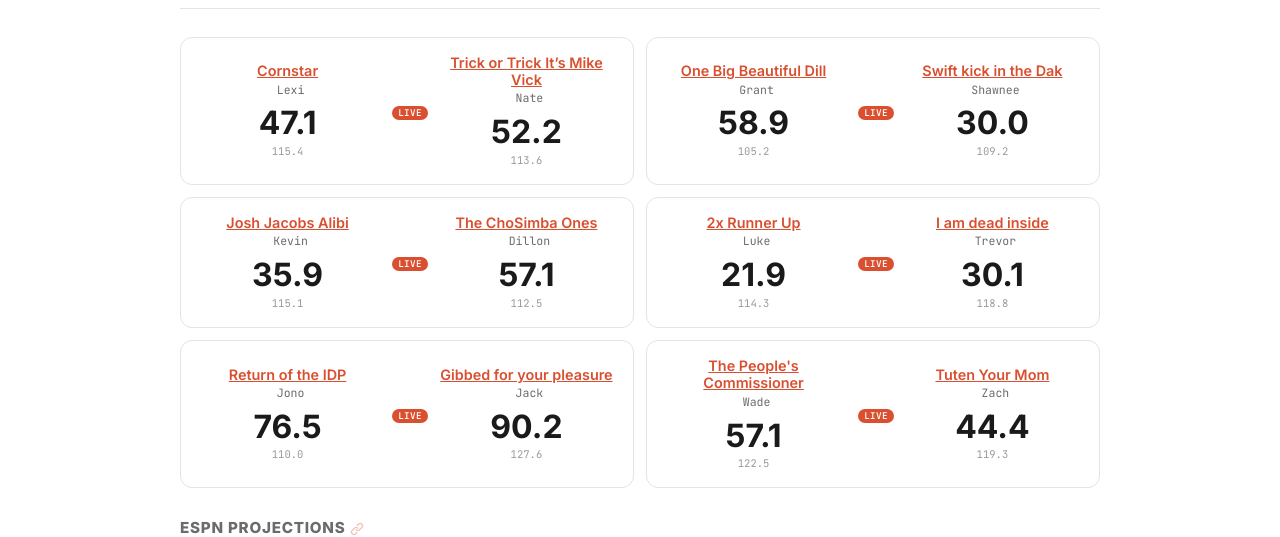
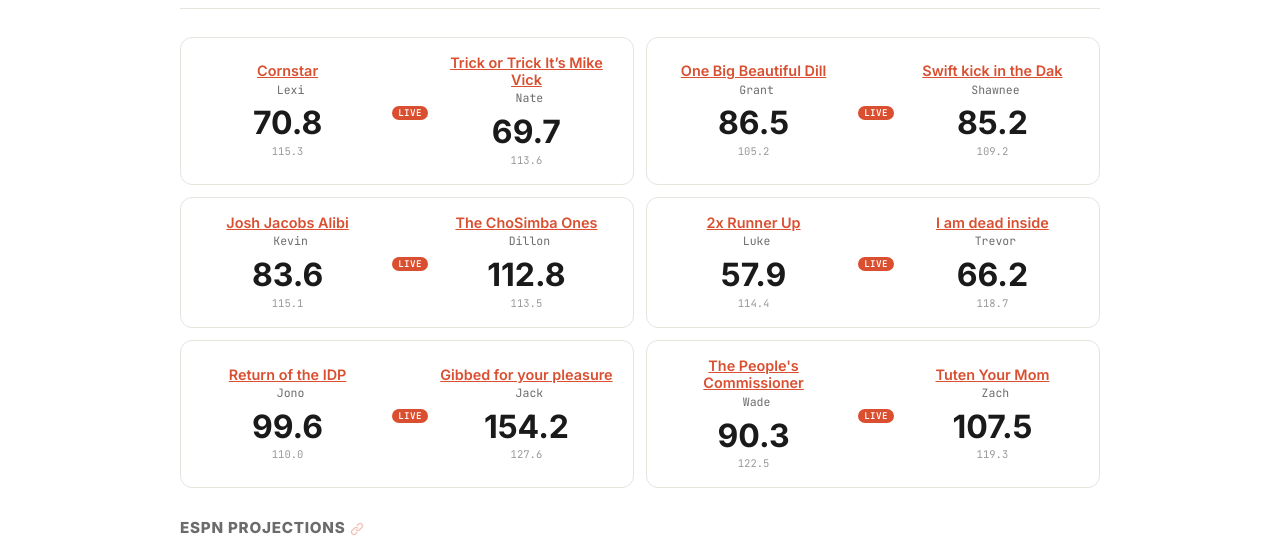
Before and after one commit to dillondrenzek/no-love-in-the-league, a Jekyll site: the page built from docs/seasons/2026/week-1.md, in a window 1280 px wide. Shown: the part 185-722 px from the top of the page. Built offline with Jekyll 4.4.1, drawn with Linux system fonts in a browser that asks for light colours.

Commit message:
Daily update: 2026-09-13

```diff
--- a/docs/_data/weeks.yml
+++ b/docs/_data/weeks.yml
@@ -12,12 +12,12 @@
     final: false
     live: true
     playoff: false
-    home_score: 47.1
-    away_score: 52.2
+    home_score: 70.8
+    away_score: 69.7
     winner_id: null
     tie: false
-    margin: 5.1
-    home_proj: 115.4
+    margin: 1.1
+    home_proj: 115.3
     away_proj: 113.6
   - home_id: gganoom
     home_team: One Big Beautiful Dill
@@ -29,11 +29,11 @@
     final: false
     live: true
     playoff: false
-    home_score: 58.9
-    away_score: 30.0
+    home_score: 86.5
+    away_score: 85.2
     winner_id: null
     tie: false
-    margin: 28.9
+    margin: 1.3
     home_proj: 105.2
     away_proj: 109.2
   - home_id: kevbots22
@@ -46,13 +46,13 @@
     final: false
     live: true
     playoff: false
-    home_score: 35.9
-    away_score: 57.1
+    home_score: 83.6
+    away_score: 112.8
     winner_id: null
     tie: false
-    margin: 21.2
+    margin: 29.2
     home_proj: 115.1
-    away_proj: 112.5
+    away_proj: 113.5
   - home_id: lukstein
     home_team: 2x Runner Up
     home_owner: Luke
@@ -63,13 +63,13 @@
     final: false
     live: true
     playoff: false
-    home_score: 21.9
-    away_score: 30.1
+    home_score: 57.9
+    away_score: 66.2
     winner_id: null
     tie: false
-    margin: 8.2
-    home_proj: 114.3
-    away_proj: 118.8
+    margin: 8.3
+    home_proj: 114.4
+    away_proj: 118.7
   - home_id: schirmerj
     home_team: Return of the IDP
     home_owner: Jono
@@ -80,11 +80,11 @@
     final: false
     live: true
     playoff: false
-    home_score: 76.5
-    away_score: 90.2
+    home_score: 99.6
+    away_score: 154.2
     winner_id: null
     tie: false
-    margin: 13.7
+    margin: 54.6
     home_proj: 110.0
     away_proj: 127.6
   - home_id: sturmanator15
@@ -97,11 +97,11 @@
     final: false
     live: true
     playoff: false
-    home_score: 57.1
-    away_score: 44.4
+    home_score: 90.3
+    away_score: 107.5
     winner_id: null
     tie: false
-    margin: 12.7
+    margin: 17.2
     home_proj: 122.5
     away_proj: 119.3
   highlights: []
```
Also changed, not shown: data/seasons/2026.yml (+6 -6 lines).
